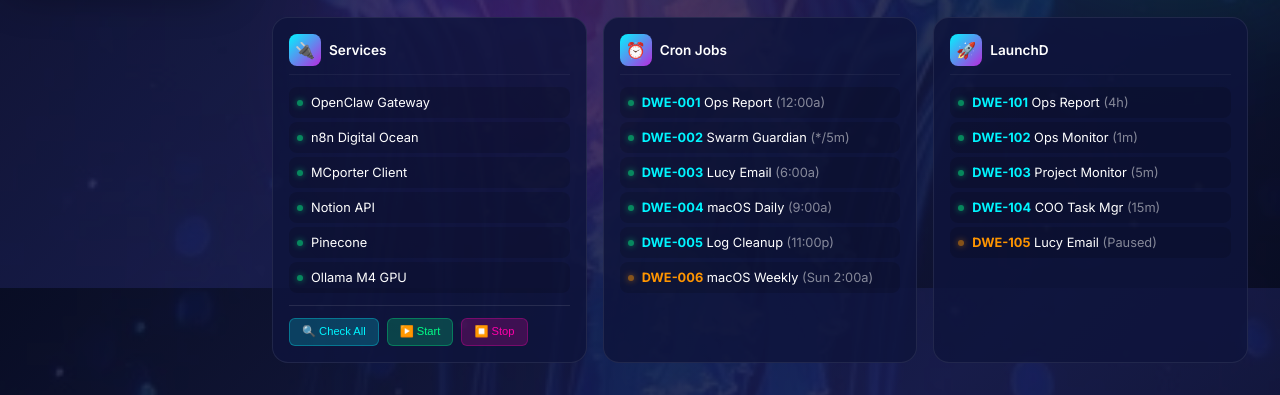
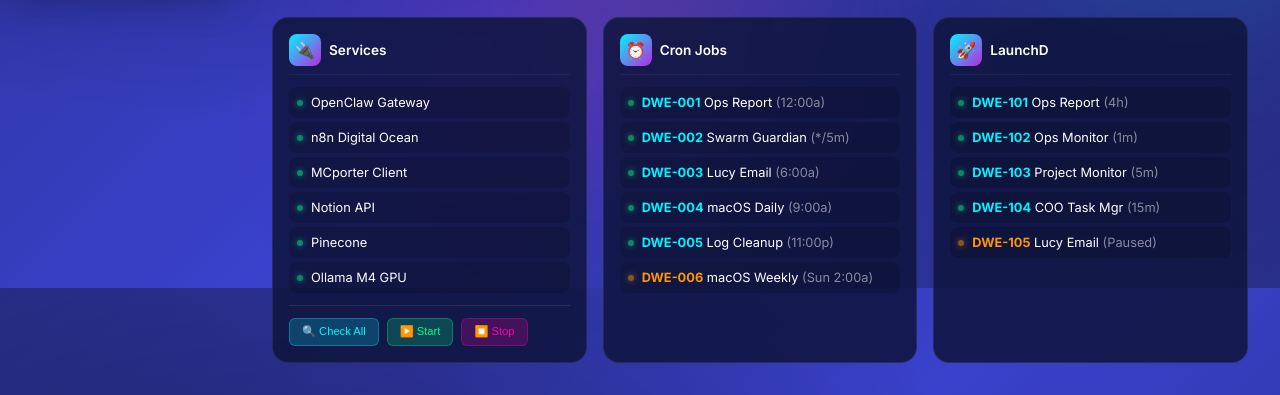
Before and after one commit to sirsid2001/dwe-command-center, a website: page dashboard.html in a window 1280 px wide. Shown: the part 512-907 px from the top of the page. Drawn offline with Linux system fonts and the light colour scheme.

Commit message:
Revert: Remove jellyfish background, back to granite blue gradient

```diff
--- a/dashboard.html
+++ b/dashboard.html
@@ -10,14 +10,12 @@
 
         body {
             font-family: 'Inter', sans-serif;
-            background-color: #0a0e27;
+            background-color: #3A41CC;
             background-image:
-                linear-gradient(135deg, rgba(10, 14, 39, 0.85) 0%, rgba(26, 30, 80, 0.9) 50%, rgba(10, 14, 39, 0.85) 100%),
-                url('bg-jellyfish.webp');
-            background-size: cover;
-            background-position: center;
+                radial-gradient(ellipse at 20% 30%, rgba(0,0,0,0.3) 0%, transparent 50%),
+                radial-gradient(ellipse at 80% 70%, rgba(0,0,0,0.2) 0%, transparent 50%),
+                linear-gradient(135deg, #2a3190 0%, #3A41CC 50%, #2a3190 100%);
             background-attachment: fixed;
-            background-repeat: no-repeat;
             color: #fff;
             min-height: 100vh;
         }
```
